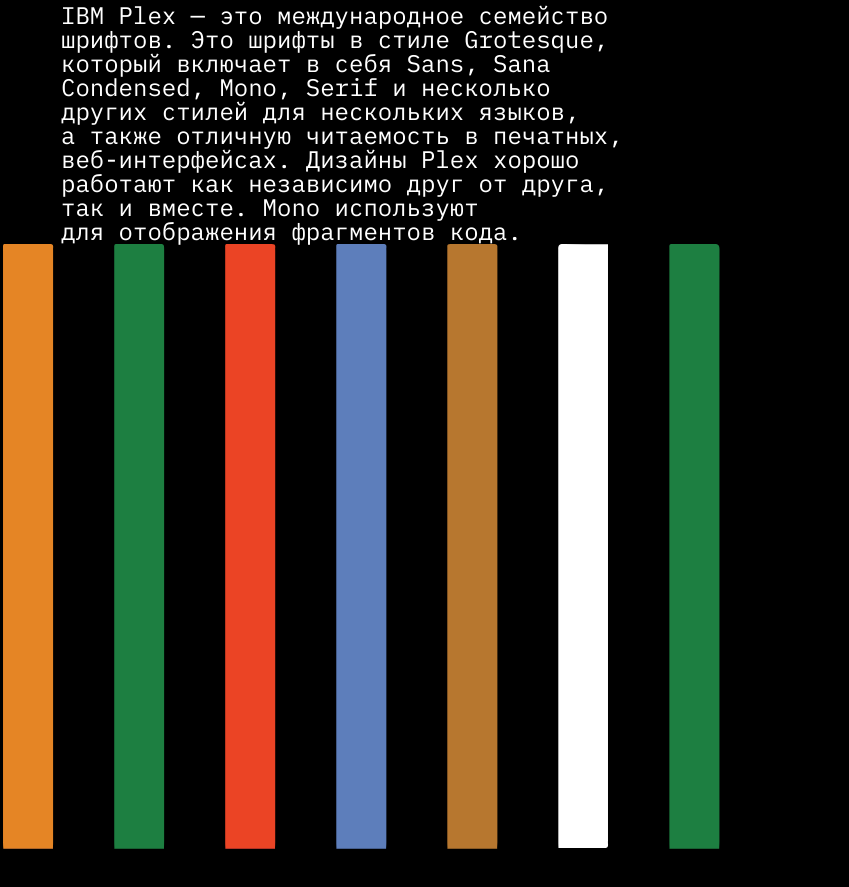
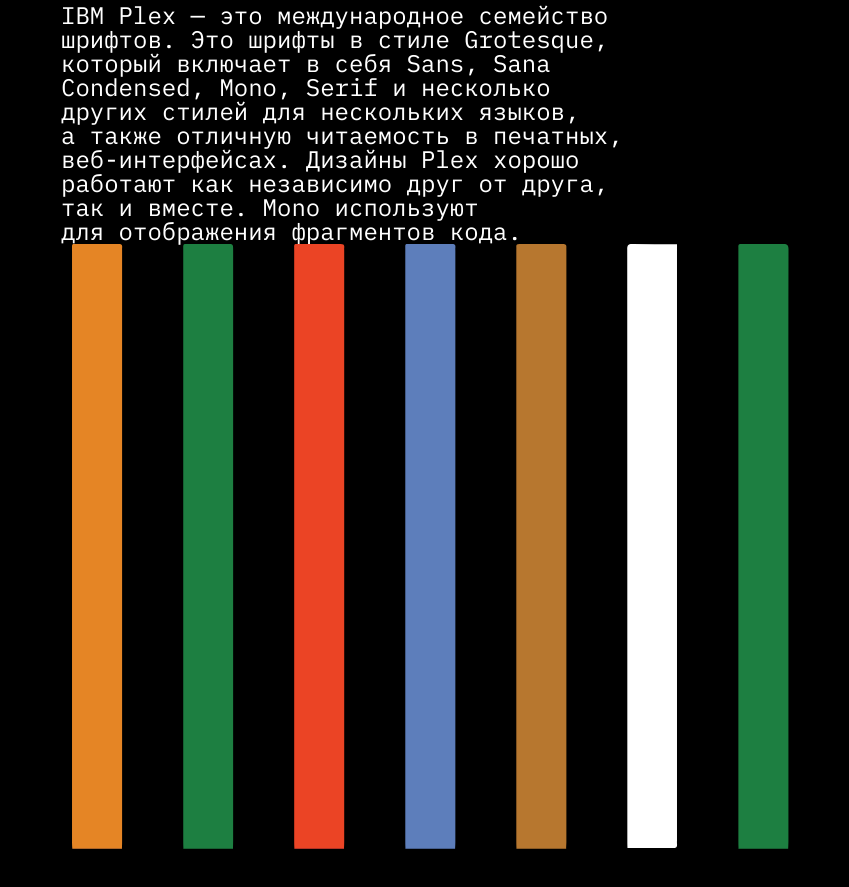
Before and after one commit to DemichevaLiza/IBM-Plex-Mono, a plain HTML site: page index.html in a window 1280 px wide. Shown: the part 1014-1901 px from the top of the page, without its empty margins (0-849 px from the left). Drawn offline with Linux system fonts and the light colour scheme.

Commit message:
опиои

```diff
--- a/stylesheet/layout.css
+++ b/stylesheet/layout.css
@@ -26,8 +26,7 @@ img {
 }
 
 .img2 {
-  margin-left: 69px
-  position:relative;
+  margin-left: 69px;
 }
 
 .img3 {
```
